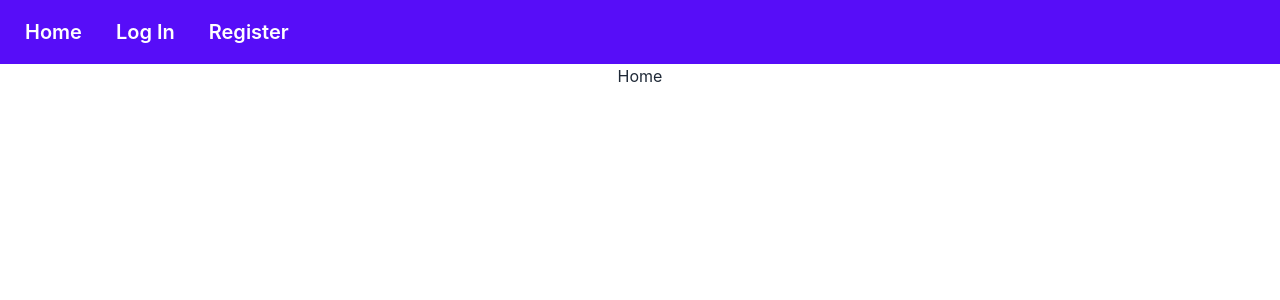
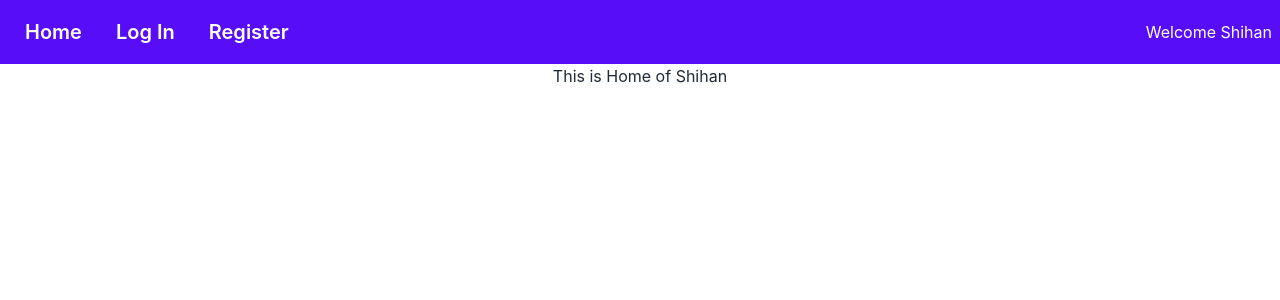
Before and after one commit to mostafizurhh/auth-react-context, a React (Create React App) app: page /home in a window 1280 px wide. Shown: the top 300 px of the page. Built offline with nearby package versions, Linux system fonts and the light colour scheme.

Commit message:
created UserContext component to get it's value from anywhere in the app

```diff
--- a/src/components/Header.js
+++ b/src/components/Header.js
@@ -1,13 +1,21 @@
-import React from 'react';
+import React, { useContext } from 'react';
 import { Link } from 'react-router-dom';
+import { AuthContext } from '../contexts/UserContext';
 
 const Header = () => {
+    const { user } = useContext(AuthContext)
+    console.log(user.displayName)
     return (
         <div>
             <div className="navbar bg-primary text-primary-content">
-                <Link className="btn btn-ghost normal-case text-xl" to='/home'>Home</Link>
-                <Link className="btn btn-ghost normal-case text-xl" to='/login'>Log In</Link>
-                <Link className="btn btn-ghost normal-case text-xl" to='/register'>Register</Link>
+                <div className='flex-1'>
+                    <Link className="btn btn-ghost normal-case text-xl" to='/home'>Home</Link>
+                    <Link className="btn btn-ghost normal-case text-xl" to='/login'>Log In</Link>
+                    <Link className="btn btn-ghost normal-case text-xl" to='/register'>Register</Link>
+                </div>
+                <div className='flex-none gap-2'>
+                    {user?.displayName && <span>Welcome {user.displayName}</span>}
+                </div>
             </div>
         </div>
     );
--- a/src/components/Home.js
+++ b/src/components/Home.js
@@ -1,9 +1,11 @@
-import React from 'react';
+import React, { useContext } from 'react';
+import { AuthContext } from '../contexts/UserContext';
 
 const Home = () => {
+    const { user } = useContext(AuthContext); /* use AuthContext by destructuring */
     return (
         <div>
-            <h2>Home</h2>
+            {user?.displayName && <h2>This is Home of {user.displayName}</h2>}
         </div>
     );
 };
--- a/src/contexts/UserContext.js
+++ b/src/contexts/UserContext.js
@@ -1,9 +1,14 @@
-import React, { createContext } from 'react';
+import React, { createContext, useState } from 'react';
+import app from '../firebase/firebase.config'
+import { getAuth } from 'firebase/auth'
 
-const AuthContext = createContext();
+
+export const AuthContext = createContext();
+const auth = getAuth(app);
 
 const UserContext = ({ children }) => {
-    const user = { displayName: 'Shihan' }
+    const [user, setUser] = useState({ displayName: 'Shihan' })
+    // const user = { displayName: 'Shihan' }
     const authInfo = { user }
     return (
         <AuthContext.Provider value={authInfo}>
```
Also changed, not shown: src/__steps.js (added, +28 -0 lines).
